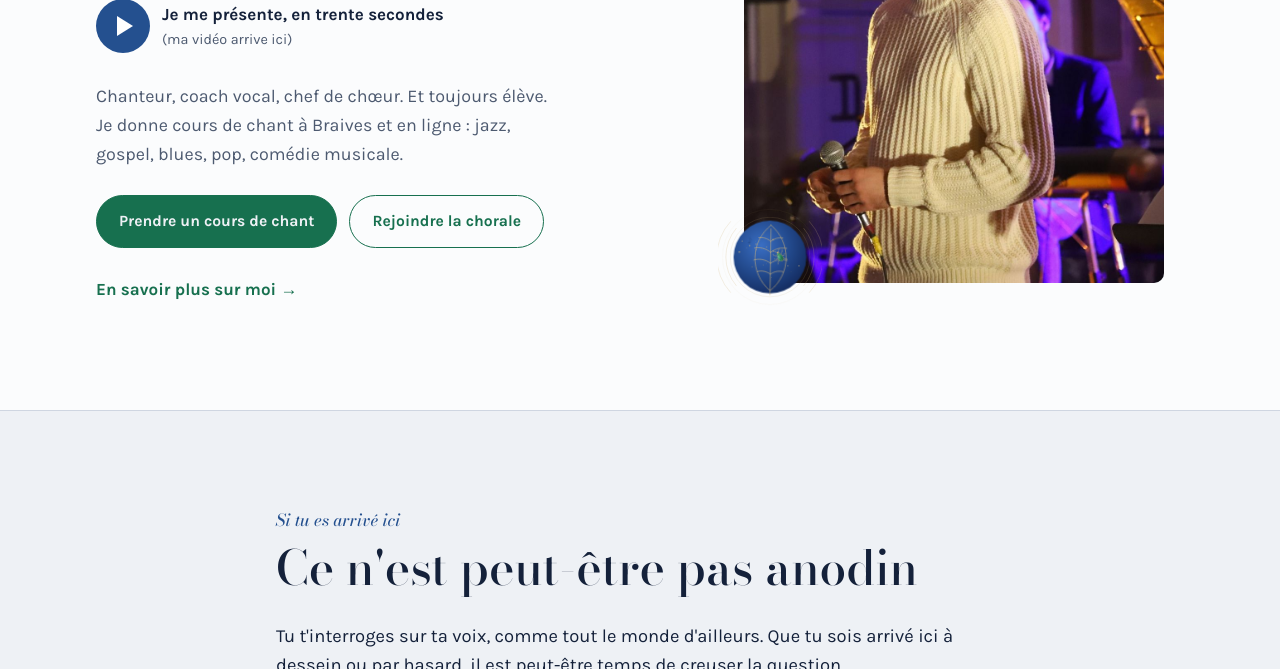
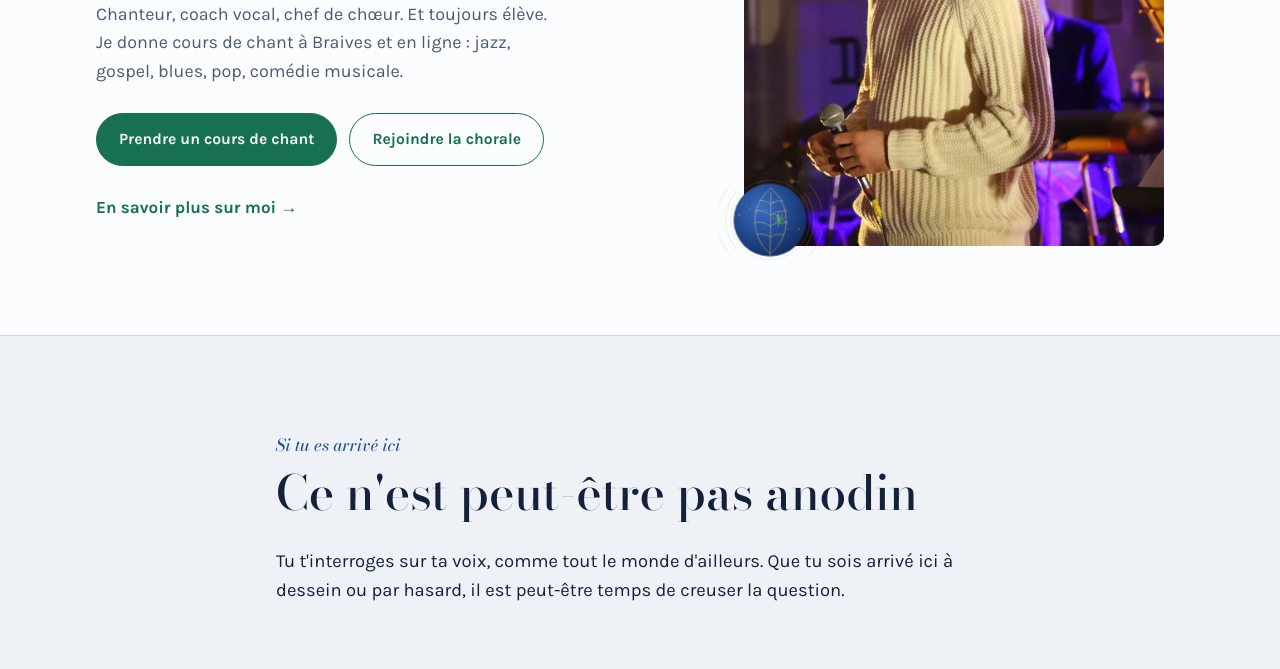
Before and after one commit to roderickvelings-max/Roderickvelings.com, a plain HTML site: page index.html in a window 1280 px wide. Shown: the part 431-1100 px from the top of the page. Drawn offline with nearby package versions, Linux system fonts and the light colour scheme; animation ran at ten frames a second; a script that the page names is missing; a web font is replaced by a local one.

Commit message:
Accueil : retire le bouton de la vidéo de présentation en attendant la vidéo
Co-Authored-By: Claude Opus 5.5 <noreply@anthropic.com>
Claude-Session: https://claude.ai/code/session_01CkvRFPtbb6bZwtYC5Np4CD

```diff
--- a/index.html
+++ b/index.html
@@ -42,7 +42,7 @@
     <div>
       <h1>Hey, moi c'est Roderick.</h1>
       <p class="hand">On fait un bout de chemin ensemble&nbsp;?</p>
-      <button class="listen" type="button" aria-disabled="true"><span class="disc" aria-hidden="true"></span><span>Je me présente, en trente secondes<small>(ma vidéo arrive ici)</small></span></button>
+
       <p class="roles">Chanteur, coach vocal, chef de chœur. Et toujours élève. Je donne cours de chant à Braives et en ligne : jazz, gospel, blues, pop, comédie musicale.</p>
       <div class="ctas">
         <a class="btn primary" href="/cours">Prendre un cours de chant</a>
```
